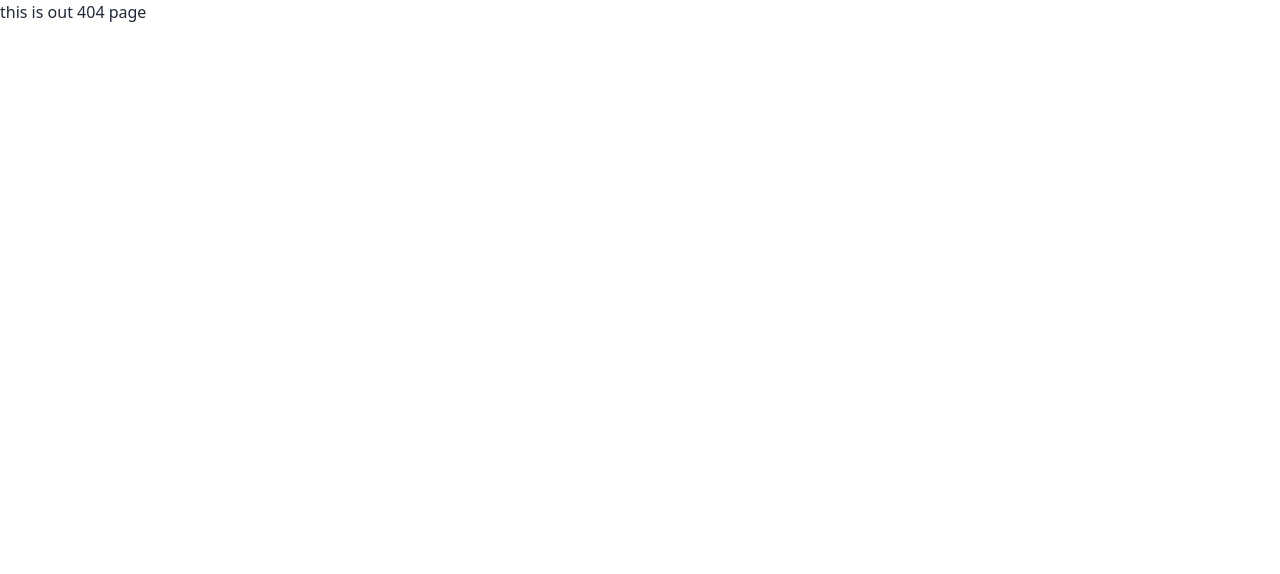
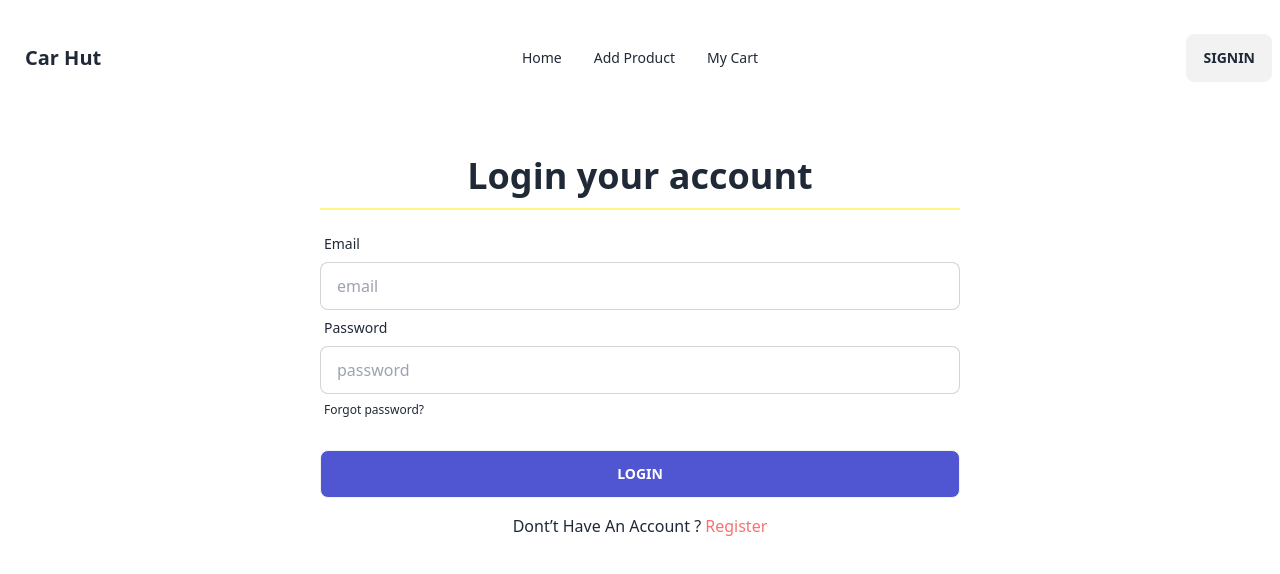
Before and after one commit to iamapusaha/car-hut-client, a React (Vite) app: page /signin in a window 1280 px wide. Before the commit this address had no page. Shown: the top 574 px of the page. Built offline with nearby package versions, Linux system fonts and the light colour scheme.

Commit message:
added signin page

```diff
--- a/src/pages/Home/History.jsx
+++ b/src/pages/Home/History.jsx
@@ -6,7 +6,7 @@ import { FaRightToBracket } from "react-icons/fa6";
 const History = () => {
     return (
         <div className='bg-[#E5F2FF]'>
-            <h1 className="text-3xl md:text-7xl font-bold text-center pt-10 px-5 mb-16">Telling the History of America Through the Automobile</h1>
+            <h1 className="text-3xl md:text-7xl font-bold text-center pt-10 md:w-3/4 w-full mx-auto mb-16">Telling the History of America Through the Automobile</h1>
             <div className='grid grid-cols-1 md:grid-cols-3 justify-items-center items-start'>
                 <div className='w-60 md:w-56 lg:w-80 space-y-10'>
                     <img className='w-1/2 ' src={owner} alt="" />
--- a/src/pages/SignIn/SignIn.jsx
+++ b/src/pages/SignIn/SignIn.jsx
@@ -0,0 +1,61 @@
+import { Link } from "react-router-dom";
+
+
+const SignIn = () => {
+    const handleSignIn = e => {
+        e.preventDefault()
+        const form = new FormData(e.currentTarget)
+        const email = form.get('email');
+        const password = form.get('password');
+        console.log(email, password);
+        // signIn(email, password)
+        //     .then(result => {
+        //         setError(null)
+        //         console.log(result.user);
+        //         MySwal.fire(
+        //             'Good job!',
+        //             "Logged in successfully. Welcome back!",
+        //             'success'
+        //         )
+        //         navigate(location?.state ? location.state : '/')
+        //     })
+        //     .catch(error => {
+
+        //         if (error.message == "Firebase: Error (auth/invalid-login-credentials).") {
+        //             setError('Email or password are not correct')
+        //         }
+        //         console.error(error);
+        //     })
+    }
+    return (
+        <div className="my-16 px-3 md:px-0">
+            <h1 className="text-4xl font-semibold text-center mb-3">Login your account</h1>
+            <div className="md:w-3/4 lg:w-1/2 mx-auto border-b-2 border-[#FFF781] px-3 md:px-1 mb-4"></div>
+            <form onSubmit={handleSignIn} className="md:w-3/4 lg:w-1/2 mx-auto">
+                <div className="form-control">
+                    <label className="label">
+                        <span className="label-text">Email</span>
+                    </label>
+                    <input type="email" placeholder="email" name="email" className="input input-bordered" required />
+                </div>
+                <div className="form-control">
+                    <label className="label">
+                        <span className="label-text">Password</span>
+                    </label>
+                    <input type="password" name="password" placeholder="password" className="input input-bordered" required />
+                    <label className="label">
+                        <a href="#" className="label-text-alt link link-hover">Forgot password?</a>
+                    </label>
+                </div>
+                <div className="form-control mt-6">
+                    <button className="btn bg-[#5056D2] text-white">Login</button>
+                </div>
+            </form>
+            <p className="text-center mt-4">Dont’t Have An Account ? <Link className="text-red-400" to='/register'>Register</Link></p>
+            <p className="text-red-600 text-center mt-2 text-xl">{ }</p>
+
+        </div>
+    );
+};
+
+export default SignIn;
--- a/src/routes/Router.jsx
+++ b/src/routes/Router.jsx
@@ -3,6 +3,7 @@ import { createBrowserRouter } from "react-router-dom";
 import Root from "../latouts/Root";
 import ErrorPage from "../pages/ErrorPage/ErrorPage";
 import Home from "../pages/Home/Home";
+import SignIn from "../pages/SignIn/SignIn";
 
 
 
@@ -17,6 +18,10 @@ const router = createBrowserRouter([
             {
                 path: '/',
                 element: <Home></Home>
+            },
+            {
+                path: '/signin',
+                element: <SignIn></SignIn>
             }
         ]
     }
```
